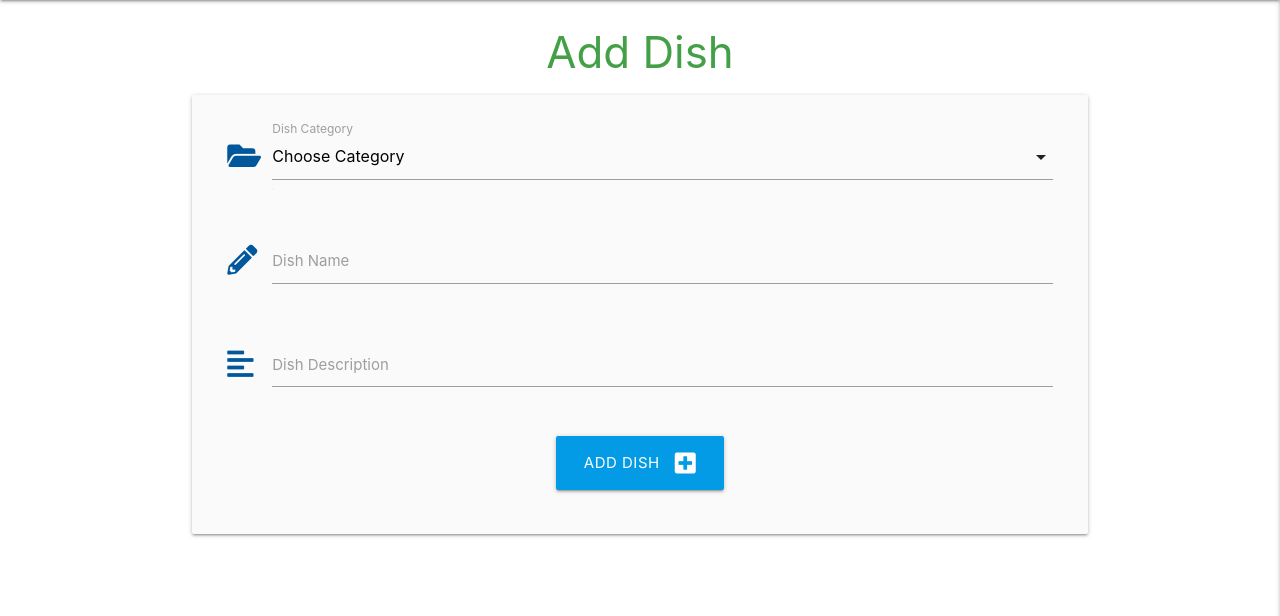
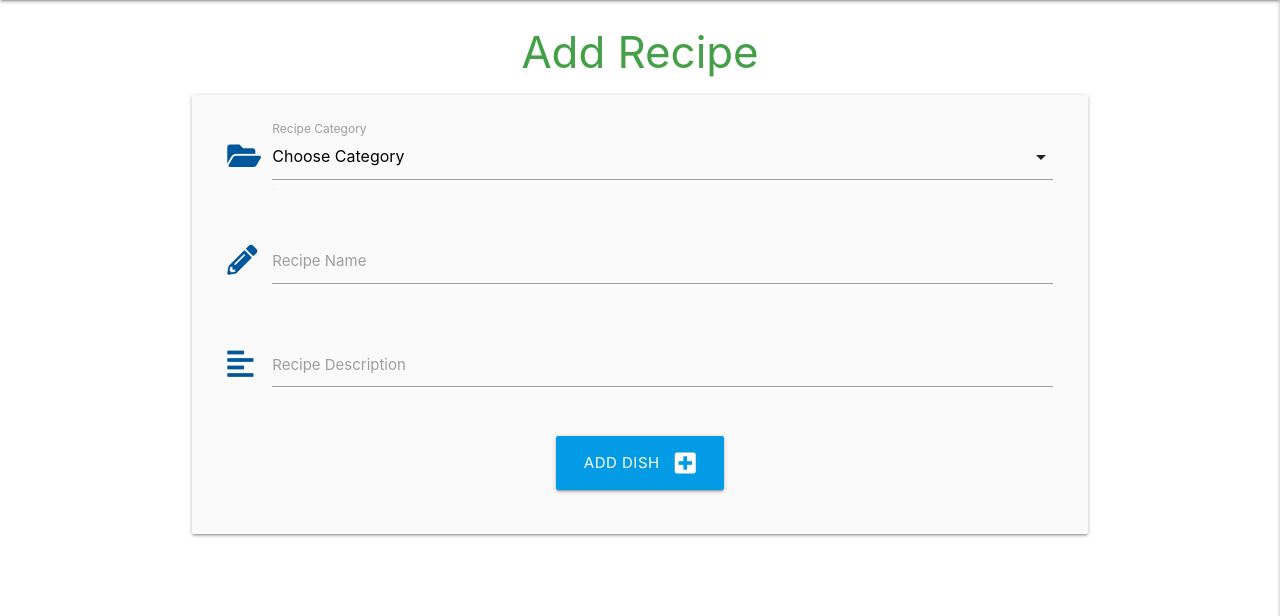
Before and after one commit to Code-Institute-Submissions/Recipes-4, a Flask app: page /add_dish in a window 1280 px wide. Shown: the part 64-680 px from the top of the page. Run offline with Flask 2, Linux system fonts and the light colour scheme; data that the repository does not hold is empty; some libraries are stand-ins or nearby versions.

Commit message:
Improve site colour and text consistency for UX purposes

```diff
--- a/templates/add_dish.html
+++ b/templates/add_dish.html
@@ -1,7 +1,7 @@
 {% extends "base.html" %}
 {% block content %}
 
-    <h3 class="center-align green-text text-darken-1">Add Dish</h3>
+    <h3 class="center-align green-text text-darken-1">Add Recipe</h3>
 
     <div class="row card-panel grey lighten-5">
         <form class="col s12" method="POST" action="{{ url_for('add_dish') }}">
@@ -15,7 +15,7 @@
                             <option value="{{ category.category_name }}">{{ category.category_name }}</option>
                         {% endfor %}
                     </select>
-					<label for="category_name">Dish Category</label>
+					<label for="category_name">Recipe Category</label>
 				</div>
 			</div>
             <!-- Dish Name -->
@@ -24,7 +24,7 @@
                     <i class="fas fa-pencil-alt prefix light-blue-text text-darken-4"></i>
                     <input id="dish_name" name="dish_name" minlength="5" maxlength="50"
                         type="text" class="validate" required>
-                    <label for="dish_name">Dish Name</label>
+                    <label for="dish_name">Recipe Name</label>
                 </div>
             </div>
             <div class="row">
@@ -32,7 +32,7 @@
                     <i class="fas fa-align-left prefix light-blue-text text-darken-4"></i>
                     <textarea id="dish_description" name="dish_description" minlength="5"
                         maxlength="200" class="materialize-textarea validate" required></textarea>
-                    <label for="dish_description">Dish Description</label>
+                    <label for="dish_description">Recipe Description</label>
                 </div>
             </div>
             <!-- submit button -->
--- a/templates/categories.html
+++ b/templates/categories.html
@@ -19,7 +19,7 @@
                         <span class="card-title">{{ category.category_name}}</span>
                     </div>
                     <div class="card-action">
-                        <a href="{{ url_for('edit_category', category_id=category._id) }}" class="btn green accent-3">Edit</a>
+                        <a href="{{ url_for('edit_category', category_id=category._id) }}" class="btn light-blue lighten-1">Edit</a>
                         <a href="{{ url_for('delete_category', category_id=category._id) }}" class="btn red">Delete</a>
                     </div>
                 </div>
--- a/templates/dishes.html
+++ b/templates/dishes.html
@@ -1,7 +1,7 @@
 {% extends "base.html" %}
 {% block content %}
 
-    <h3 class="center-align green-text text-darken-1">All Dishes</h3>
+    <h3 class="center-align green-text text-darken-1">All Recipes</h3>
 
     <div class="row card-panel grey lighten-5">
         <form action="{{ url_for('search')}}" method="post" class="col s12">
@@ -9,7 +9,7 @@
                 <div class="input-field col s12 m8">
                     <i class="fas fa-search prefix light-blue-text text-darken-4"></i>
                     <input type="text" name="query" id="query" minlength="3" class="validate" required>
-                    <label for="query">Search Dishes</label>
+                    <label for="query">Search Recipes</label>
                 </div>
                 <div class="col s12 m4">
                     <a href="{{ url_for('get_dishes') }}" class="red btn">Reset</a>
--- a/templates/edit_dish.html
+++ b/templates/edit_dish.html
@@ -1,7 +1,7 @@
 {% extends "base.html" %}
 {% block content %}
 
-    <h3 class="center-align green-text text-darken-1">Edit Dish</h3>
+    <h3 class="center-align green-text text-darken-1">Edit Recipe</h3>
 
     <div class="row card-panel grey lighten-5">
         <form class="col s12" method="POST" action="{{ url_for('edit_dish', dish_id=dish._id) }}">
@@ -19,7 +19,7 @@
                             {% endif %}
                         {% endfor %}
                     </select>
-					<label for="category_name">Dish Category</label>
+					<label for="category_name">Recipe Category</label>
 				</div>
 			</div>
             <!-- Dish Name -->
@@ -28,7 +28,7 @@
                     <i class="fas fa-pencil-alt prefix light-blue-text text-darken-4"></i>
                     <input id="dish_name" name="dish_name" minlength="5" maxlength="50"
                         value="{{ dish.dish_name }}" type="text" class="validate" required>
-                    <label for="dish_name">Dish Name</label>
+                    <label for="dish_name">Recipe Name</label>
                 </div>
             </div>
             <!-- Dish Description -->
```
